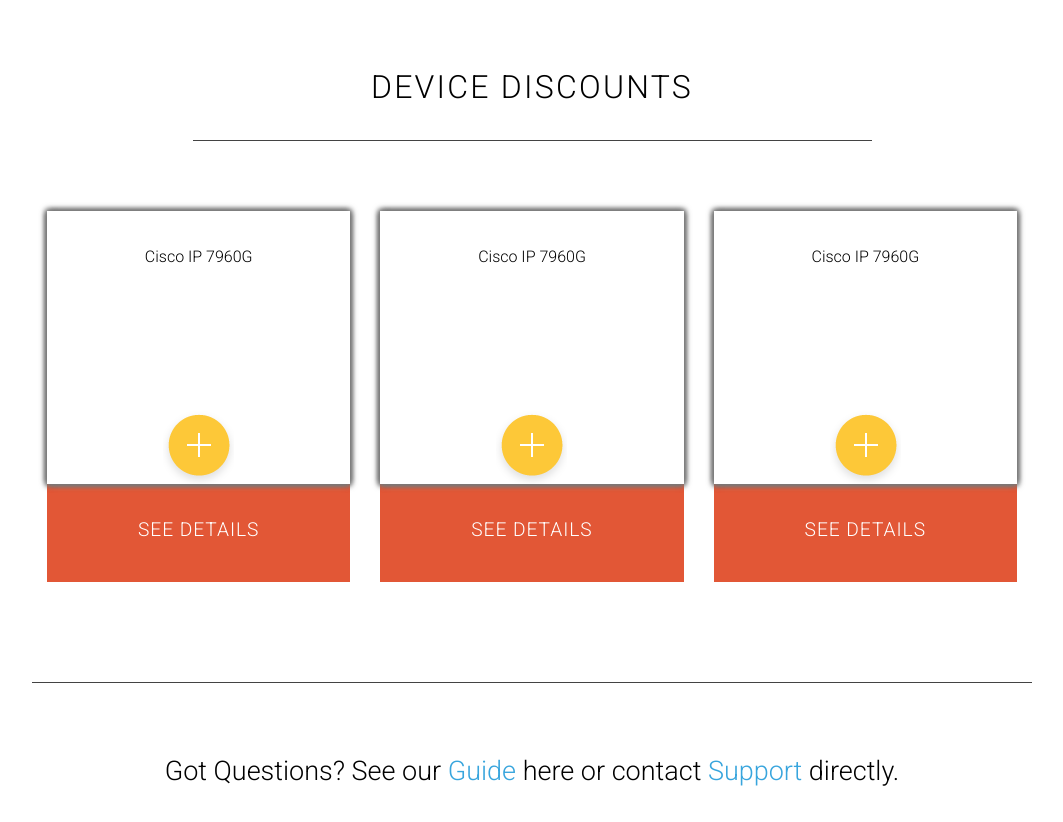
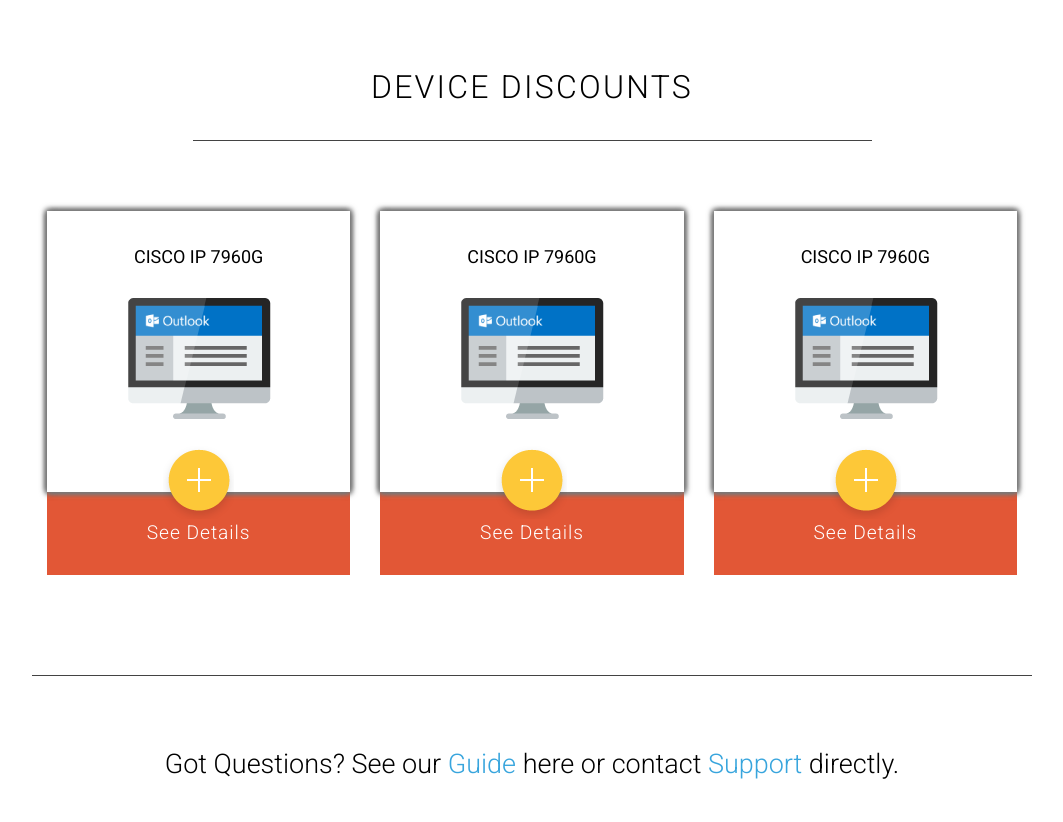
Before and after one commit to bjorncooley/jamooz, a PHP site: page /hardware-integrations.php in a window 1280 px wide. Shown: the part 4295-5117 px from the top of the page, without its empty margins (108-1171 px from the left). Run offline with PHP 8.4, Linux system fonts and the light colour scheme; some libraries are stand-ins or nearby versions.

Commit message:
Update card styles

```diff
--- a/css/custom/_base.scss
+++ b/css/custom/_base.scss
@@ -76,6 +76,7 @@
         .caption {
 
             background-color: $red-orange;
+            padding: 25px 0 20px;
         }
 
         &.selected {
@@ -94,6 +95,26 @@
         p {
 
             margin-bottom: 0;
+        }
+
+        img.relative {
+
+            top: 27px;
+        }
+
+        .shadowed {
+
+            padding-top: 50px;
+
+            .card-text {
+
+                height: 175px;
+
+                h5 {
+
+                    padding-bottom: 30px;
+                }
+            }
         }
 
         .shadowed {
@@ -205,26 +226,7 @@
 
         .plan-card {
 
-            img {
 
-                position: relative;
-                top: 27px;
-            }
-
-            .shadowed {
-
-                padding-top: 50px;
-
-                .card-text {
-
-                    height: 110px;
-
-                    h5 {
-
-                        padding-bottom: 30px;
-                    }
-                }
-            }
         }
     }
 }
--- a/css/custom/styles.css
+++ b/css/custom/styles.css
@@ -345,13 +345,22 @@
   max-width: 80%;
   cursor: pointer; }
   .card-section .plan-card .caption {
-    background-color: #e25736; }
+    background-color: #e25736;
+    padding: 25px 0 20px; }
   .card-section .plan-card.selected .caption {
     background-color: #3f55af; }
   .card-section .plan-card p, .card-section .plan-card h4 {
     padding: 0 15px; }
   .card-section .plan-card p {
     margin-bottom: 0; }
+  .card-section .plan-card img.relative {
+    top: 27px; }
+  .card-section .plan-card .shadowed {
+    padding-top: 50px; }
+    .card-section .plan-card .shadowed .card-text {
+      height: 175px; }
+      .card-section .plan-card .shadowed .card-text h5 {
+        padding-bottom: 30px; }
   .card-section .plan-card .shadowed {
     box-shadow: 2px 2px 5px #787878, 2px -2px 5px #787878, -2px -2px 5px #787878, -2px 2px 5px #787878;
     position: relative;
@@ -395,16 +404,6 @@
 #step-1 h4, #step-1 form {
   max-width: 500px;
   margin: 0 auto; }
-
-#step-2 .card-section .plan-card img {
-  position: relative;
-  top: 27px; }
-#step-2 .card-section .plan-card .shadowed {
-  padding-top: 50px; }
-  #step-2 .card-section .plan-card .shadowed .card-text {
-    height: 110px; }
-    #step-2 .card-section .plan-card .shadowed .card-text h5 {
-      padding-bottom: 30px; }
 
 #step-3 h4 {
   max-width: 400px;
--- a/hardware-integrations.php
+++ b/hardware-integrations.php
@@ -106,46 +106,46 @@
                     <div class="small-12 medium-4 columns small-centered medium-uncentered plan-card current">
                         <div class="shadowed">
                             <div class="card-text">
-                                <p class="padding-bottom-30">Cisco IP 7960G</p>
-
+                                <h5 class="text-center uppercase">Cisco IP 7960G</h5>
+                                <img src="img/software/outlook_icon.png" alt="">
                             </div>
                             <div class="text-center">
-                                <img src="img/get-started/yellow-plus-icon-mobile.png" alt="">
+                                <img src="img/get-started/yellow-plus-icon-mobile.png" alt="" class="relative">
                             </div>
                         </div>
 
-                        <div class="red-orange-background white text-center padding-top-30 padding-bottom-30 caption">
-                            <h4 class="uppercase">See Details</h4>
+                        <div class="red-orange-background white text-center caption inline-block">
+                            <h4>See Details</h4>
                         </div>
                     </div>
                     <div class="small-12 medium-4 columns small-centered medium-uncentered plan-card">
                         <div class="shadowed">
                             <div class="card-text">
-                                <p class="padding-bottom-30">Cisco IP 7960G</p>
-
+                                <h5 class="text-center uppercase">Cisco IP 7960G</h5>
+                                <img src="img/software/outlook_icon.png" alt="">
                             </div>
                             <div class="text-center">
-                                <img src="img/get-started/yellow-plus-icon-mobile.png" alt="">
+                                <img src="img/get-started/yellow-plus-icon-mobile.png" alt="" class="relative">
                             </div>
                         </div>
 
-                        <div class="red-orange-background white text-center padding-top-30 padding-bottom-30 caption">
-                            <h4 class="uppercase">See Details</h4>
+                        <div class="red-orange-background white text-center caption inline-block">
+                            <h4>See Details</h4>
                         </div>
                     </div>
                     <div class="small-12 medium-4 columns small-centered medium-uncentered plan-card">
                         <div class="shadowed">
                             <div class="card-text">
-                                <p class="padding-bottom-30">Cisco IP 7960G</p>
-
+                                <h5 class="text-center uppercase">Cisco IP 7960G</h5>
+                                <img src="img/software/outlook_icon.png" alt="">
                             </div>
                             <div class="text-center">
-                                <img src="img/get-started/yellow-plus-icon-mobile.png" alt="">
+                                <img src="img/get-started/yellow-plus-icon-mobile.png" alt="" class="relative">
                             </div>
                         </div>
 
-                        <div class="red-orange-background white text-center padding-top-30 padding-bottom-30 caption">
-                            <h4 class="uppercase">See Details</h4>
+                        <div class="red-orange-background white text-center caption inline-block">
+                            <h4>See Details</h4>
                         </div>
                     </div>
                 </div>
--- a/includes/plan-cards.php
+++ b/includes/plan-cards.php
@@ -7,7 +7,7 @@
                 <p>(Includes 30 Days Free)</p>
             </div>
             <div class="text-center">
-                <img src="img/get-started/yellow-plus-icon-mobile.png" alt="">
+                <img src="img/get-started/yellow-plus-icon-mobile.png" alt="" class="relative">
             </div>
         </div>
 
@@ -26,7 +26,7 @@
                 </div>
             </div>
             <div class="text-center">
-                <img src="img/get-started/yellow-plus-icon-mobile.png" alt="">
+                <img src="img/get-started/yellow-plus-icon-mobile.png" alt="" class="relative">
             </div>
         </div>
 
```
Also changed, not shown: software-integrations.php (+12 -6 lines), 1 other file.
